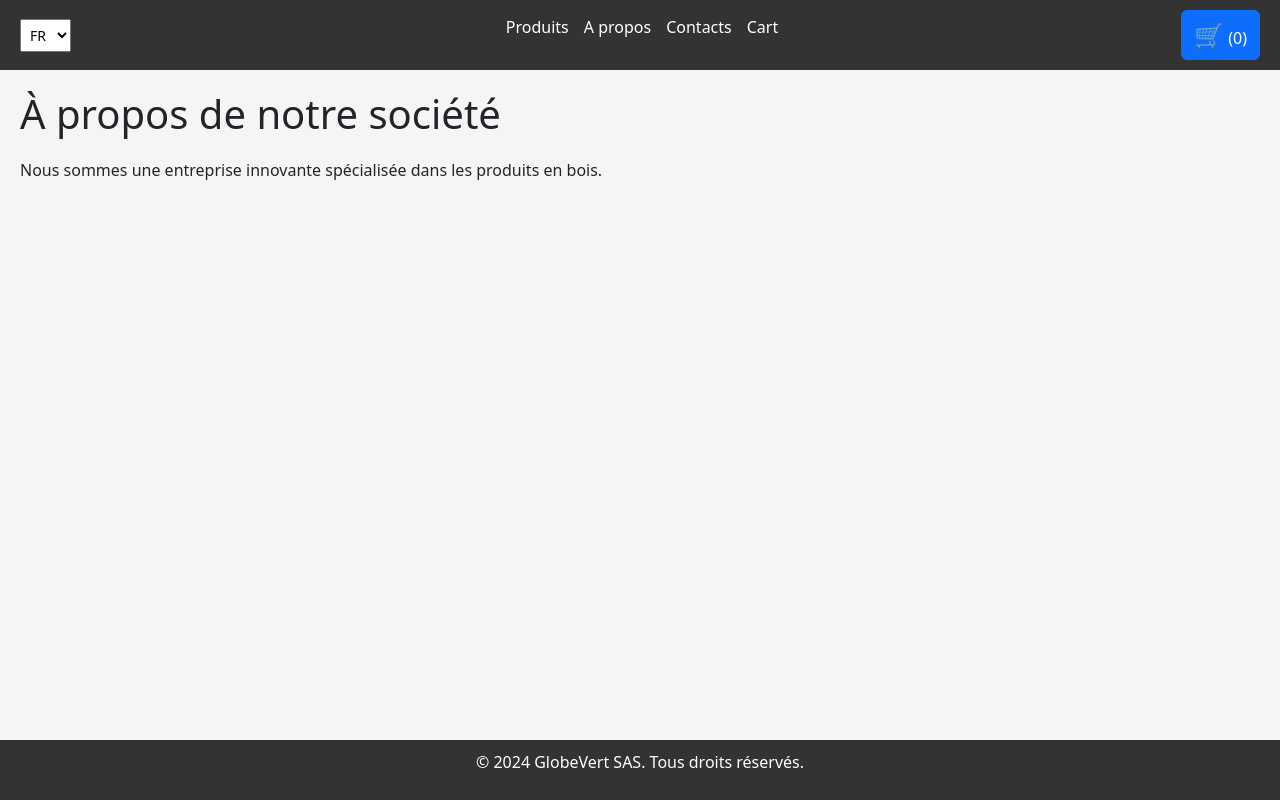
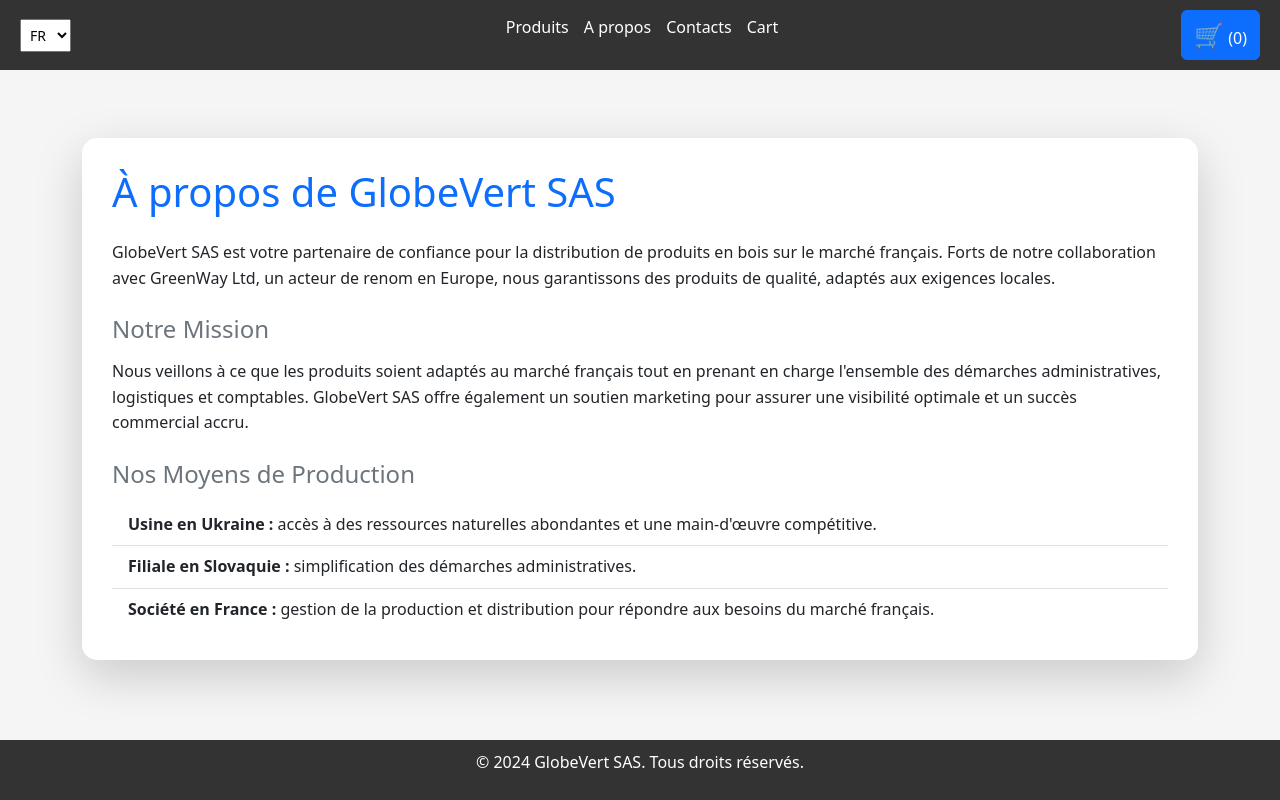
Before and after one commit to GermanBurdin1/globalvert, a Vue app: page /about in a window 1280 px wide. Built offline with nearby package versions, Linux system fonts and the light colour scheme.

Commit message:
feat(à propos): à propos

```diff
--- a/src/views/AboutPage.vue
+++ b/src/views/AboutPage.vue
@@ -1,7 +1,33 @@
 <template>
-  <div>
-    <h1>À propos de notre société</h1>
-    <p>Nous sommes une entreprise innovante spécialisée dans les produits en bois.</p>
+  <div class="container mt-5">
+    <div class="card shadow-lg border-0">
+      <div class="card-body">
+        <h1 class="mb-4 text-primary">À propos de GlobeVert SAS</h1>
+        <p class="lead">
+          GlobeVert SAS est votre partenaire de confiance pour la distribution de produits en bois sur le marché français. Forts de notre collaboration avec GreenWay Ltd, un acteur de renom en Europe, nous garantissons des produits de qualité, adaptés aux exigences locales.
+        </p>
+        <div class="mt-4">
+          <h2 class="h4 text-secondary">Notre Mission</h2>
+          <p>
+            Nous veillons à ce que les produits soient adaptés au marché français tout en prenant en charge l'ensemble des démarches administratives, logistiques et comptables. GlobeVert SAS offre également un soutien marketing pour assurer une visibilité optimale et un succès commercial accru.
+          </p>
+        </div>
+        <div class="mt-4">
+          <h2 class="h4 text-secondary">Nos Moyens de Production</h2>
+          <ul class="list-group list-group-flush">
+            <li class="list-group-item">
+              <strong>Usine en Ukraine :</strong> accès à des ressources naturelles abondantes et une main-d'œuvre compétitive.
+            </li>
+            <li class="list-group-item">
+              <strong>Filiale en Slovaquie :</strong> simplification des démarches administratives.
+            </li>
+            <li class="list-group-item">
+              <strong>Société en France :</strong> gestion de la production et distribution pour répondre aux besoins du marché français.
+            </li>
+          </ul>
+        </div>
+      </div>
+    </div>
   </div>
 </template>
 
@@ -10,12 +36,30 @@
 </script>
 
 <style scoped>
-h1 {
-  margin-bottom: 20px;
+h1,
+h2 {
+  margin-bottom: 15px;
 }
 
-p {
+p,
+.list-group-item {
   font-size: 16px;
-  line-height: 1.5;
+  line-height: 1.6;
+}
+
+.card {
+  border-radius: 15px;
+}
+
+.card-body {
+  padding: 30px;
+}
+
+.text-primary {
+  color: #007bff;
+}
+
+.text-secondary {
+  color: #6c757d;
 }
 </style>
```
